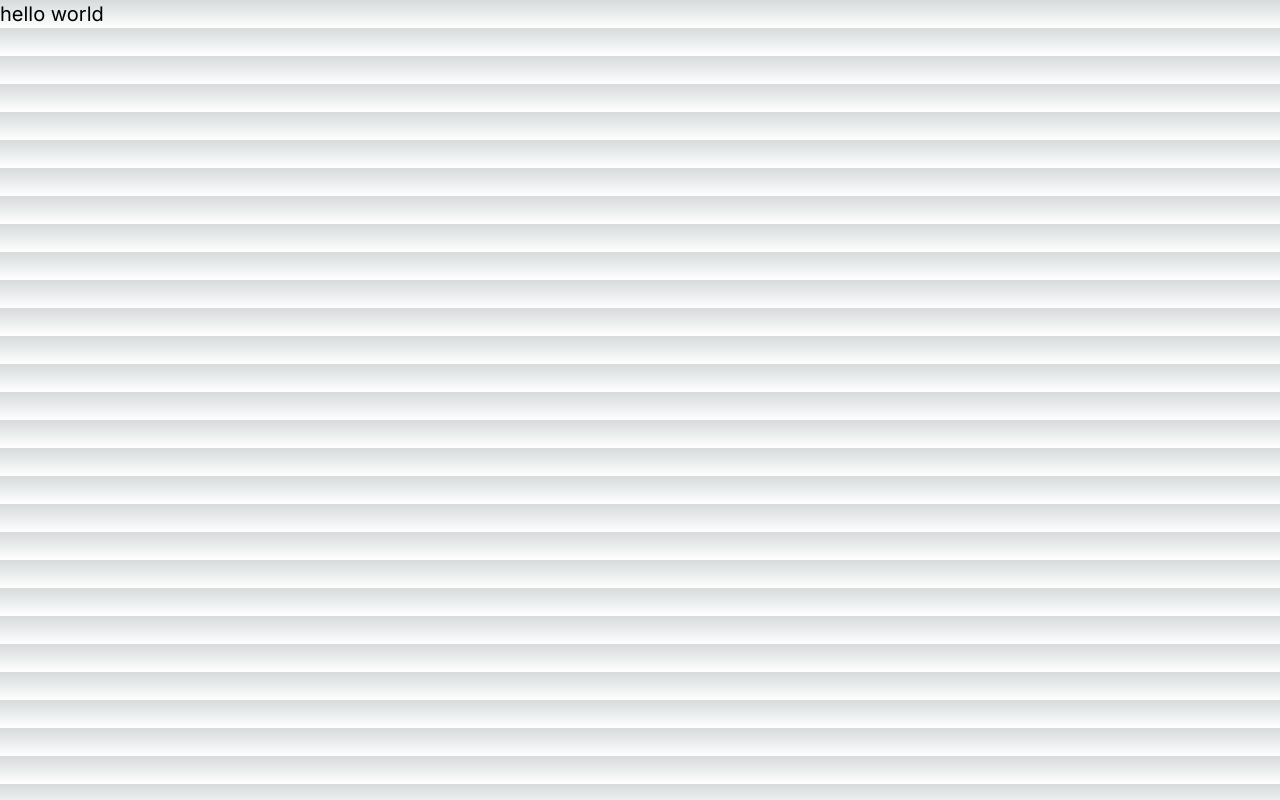
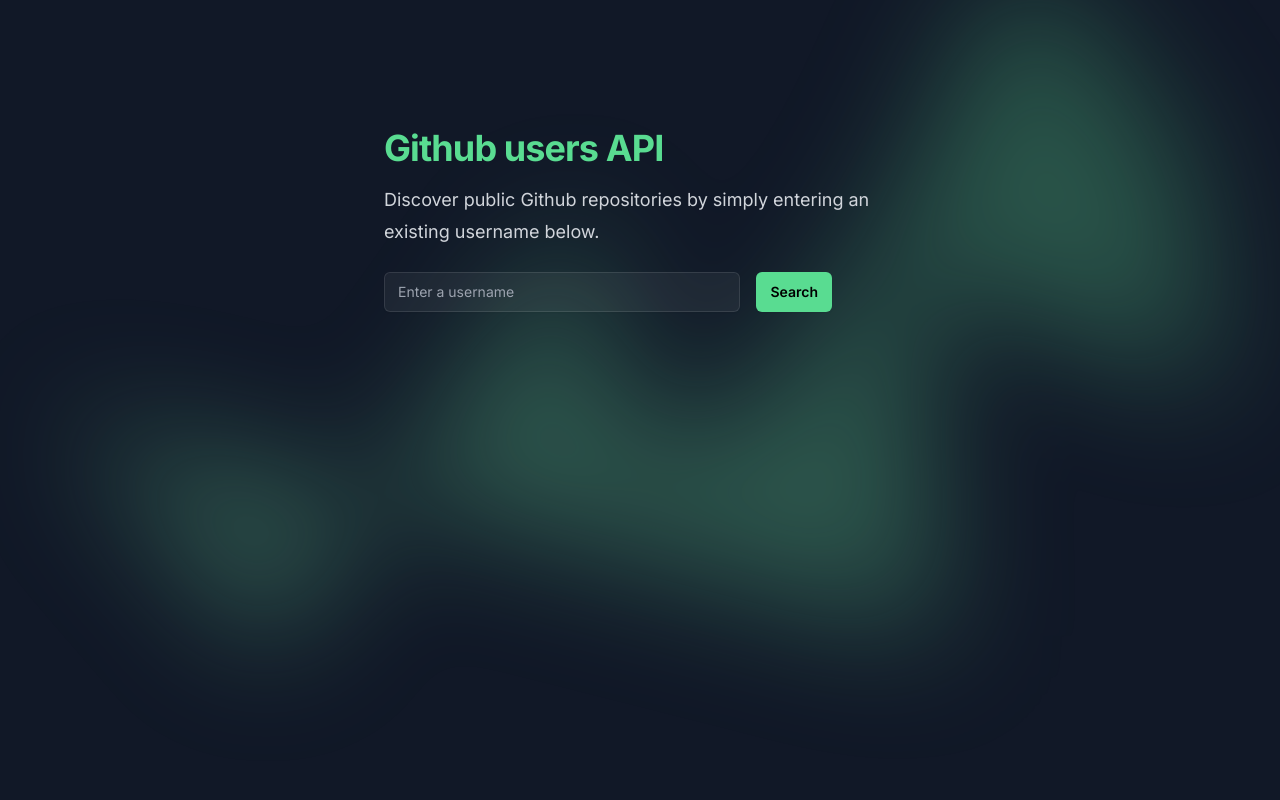
Before and after one commit to dachig/GithubAPI, a Next.js app in the folder github-api/: page / in a window 1280 px wide. Built offline with nearby package versions, Linux system fonts and the light colour scheme.

Commit message:
feat: landing page in HTML

```diff
--- a/github-api/src/app/page.tsx
+++ b/github-api/src/app/page.tsx
@@ -2,8 +2,47 @@ import Image from "next/image";
 
 export default function Home() {
   return (
-   <div>
-    <h1 className="text-xl">hello world</h1>
-   </div>
+    <main className="relative isolate overflow-hidden bg-gray-900 py-16 sm:py-24 lg:py-32 h-screen">
+      <div className="mx-auto max-w-2xl gap-x-8 gap-y-16 px-4 lg:max-w-none">
+        <div className="max-w-xl lg:max-w-lg mx-auto">
+          <h2 className="text-3xl font-bold tracking-tight text-primary sm:text-4xl">
+            Github users API
+          </h2>
+          <p className="mt-4 text-lg leading-8 text-gray-300">
+            Discover public Github repositories by simply entering an existing
+            username below.
+          </p>
+          <div className="mt-6 flex max-w-md gap-x-4">
+            <label htmlFor="github-username" className="sr-only">
+              Github username
+            </label>
+            <input
+              id="github-username"
+              name="email"
+              required
+              className="min-w-0 flex-auto rounded-md border-0 bg-white/5 px-3.5 py-2 text-white shadow-sm ring-1 ring-inset ring-white/10 focus:ring-2 focus:ring-inset focus:ring-indigo-500 sm:text-sm sm:leading-6"
+              placeholder="Enter a username"
+            />
+            <button
+              className="flex-none rounded-md bg-primary px-3.5 py-2.5 text-sm font-semibold text-black shadow-sm hover:bg-primary-light focus-visible:outline focus-visible:outline-2 focus-visible:outline-offset-2 focus-visible:outline-indigo-500"
+            >
+              Search
+            </button>
+          </div>
+        </div>
+        <div
+          className="absolute left-1/2 top-0 -z-10 -translate-x-1/2 blur-3xl xl:-top-6"
+          aria-hidden="true"
+        >
+          <div
+            className="aspect-[1155/678] w-[72.1875rem] bg-gradient-to-tr from-primary-light to-primary opacity-30"
+            style={{
+              clipPath:
+                "polygon(74.1% 44.1%, 100% 61.6%, 97.5% 26.9%, 85.5% 0.1%, 80.7% 2%, 72.5% 32.5%, 60.2% 62.4%, 52.4% 68.1%, 47.5% 58.3%, 45.2% 34.5%, 27.5% 76.7%, 0.1% 64.9%, 17.9% 100%, 27.6% 76.8%, 76.1% 97.7%, 74.1% 44.1%)",
+            }}
+          />
+        </div>
+      </div>
+    </main>
   );
 }
--- a/github-api/tailwind.config.ts
+++ b/github-api/tailwind.config.ts
@@ -13,6 +13,10 @@ const config: Config = {
         "gradient-conic":
           "conic-gradient(from 180deg at 50% 50%, var(--tw-gradient-stops))",
       },
+      colors: {
+        "primary": "#59dc91",
+        "primary-light": "#7df3b0",
+      },
     },
   },
   plugins: [],
```
